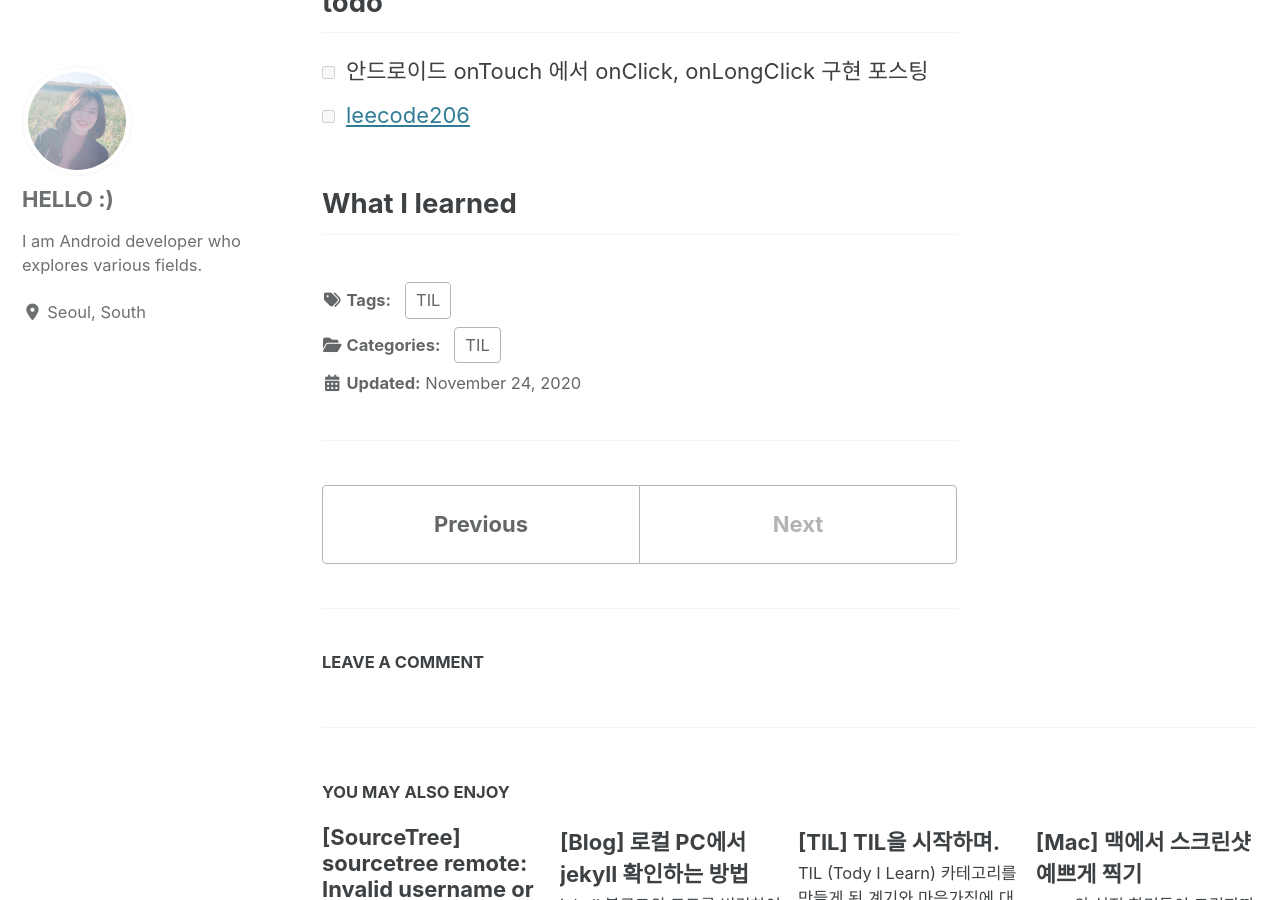
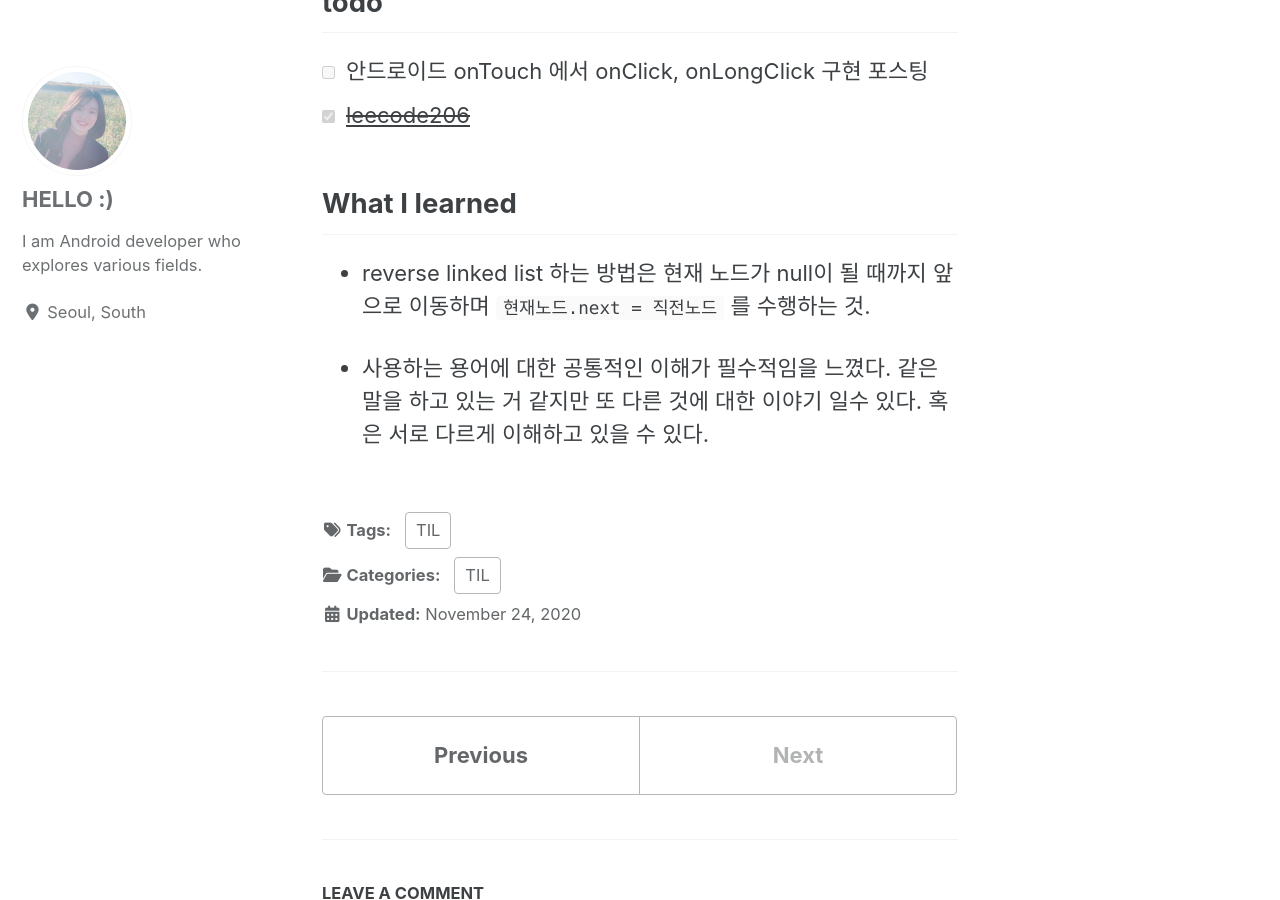
Before and after one commit to dev-eunji/dev-eunji.github.io, a Jekyll site: the page built from _posts/til/2020-11-24-TIL.md, in a window 1280 px wide and 900 px high, scrolled down 232 px. Built offline with Jekyll 4.4.1, drawn with Linux system fonts in a browser that asks for light colours; cached includes are drawn as plain includes; nearby versions of some CDN libraries; comment, search, counter and statistics services are not loaded; some of the changed text lies outside the part shown.

Commit message:
20201124 TIL done

```diff
--- a/_posts/til/2020-11-24-TIL.md
+++ b/_posts/til/2020-11-24-TIL.md
@@ -8,7 +8,12 @@ comments: true
 ---
 ## todo
 - [ ] 안드로이드 onTouch 에서 onClick, onLongClick 구현 포스팅
-- [ ] [leecode206](https://leetcode.com/problems/reverse-linked-list/)
+- [X] ~~[leecode206](https://leetcode.com/problems/reverse-linked-list/)~~
 
 
 ## What I learned
+- reverse linked list 하는 방법은
+현재 노드가 null이 될 때까지 앞으로 이동하며 `현재노드.next = 직전노드` 를 수행하는 것.
+
+- 사용하는 용어에 대한 공통적인 이해가 필수적임을 느꼈다.
+같은 말을 하고 있는 거 같지만 또 다른 것에 대한 이야기 일수 있다. 혹은 서로 다르게 이해하고 있을 수 있다.
```
Also changed, not shown: _posts/algorithm/2020-11-24-leetcode206.md (added, +34 -0 lines).
